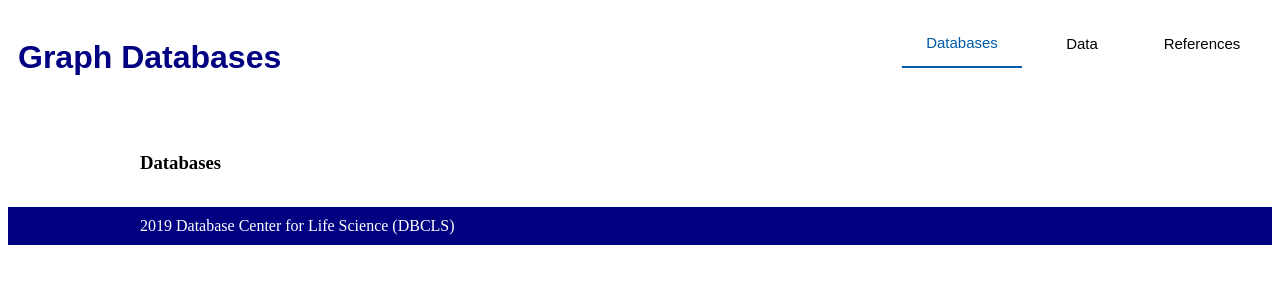
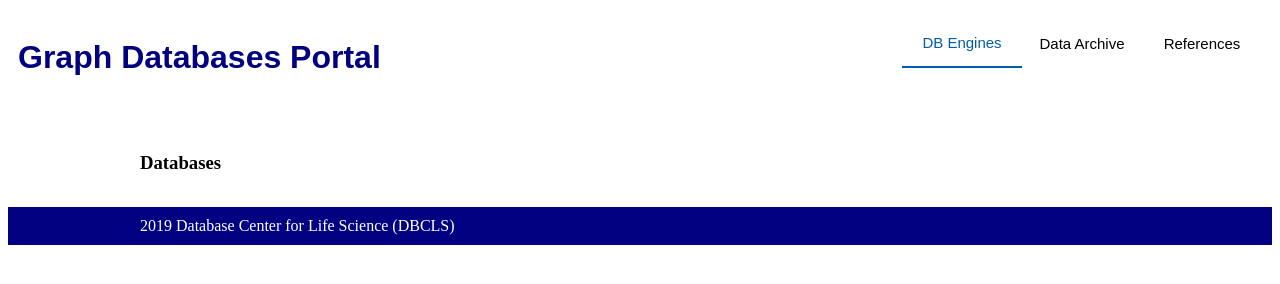
Before and after one commit to dbcls/graphdbs, a plain HTML site: page index.html in a window 1280 px wide. Drawn offline with Linux system fonts and the light colour scheme; no server answers.

Commit message:
modify title

```diff
--- a/index.html
+++ b/index.html
@@ -13,8 +13,8 @@
        $().ready(
            function() {
                var tabs = [
-                   { title: 'Databases', page: 'databases' },
-                   { title: 'Data', page: 'links' },
+                   { title: 'DB Engines', page: 'databases' },
+                   { title: 'Data Archive', page: 'links' },
                    { title: 'References', page: 'references' }
                ];
                togo.createTabs( tabs );
@@ -26,7 +26,7 @@
   <body>
     <header>
 	<div class="logo">
-            <h1 id="title">Graph Databases</h1>
+            <h1 id="title">Graph Databases Portal</h1>
 	</div>
       <nav id="top_menu">
         <div id="tabs"></div>
```
